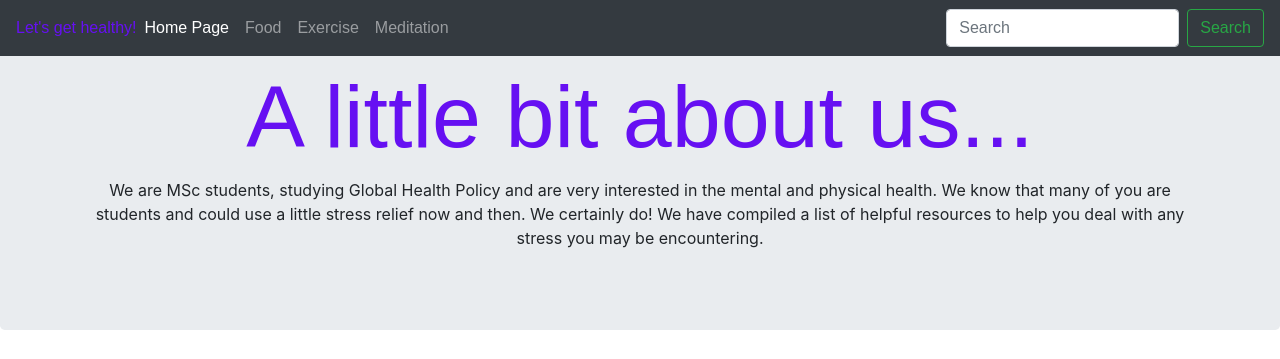
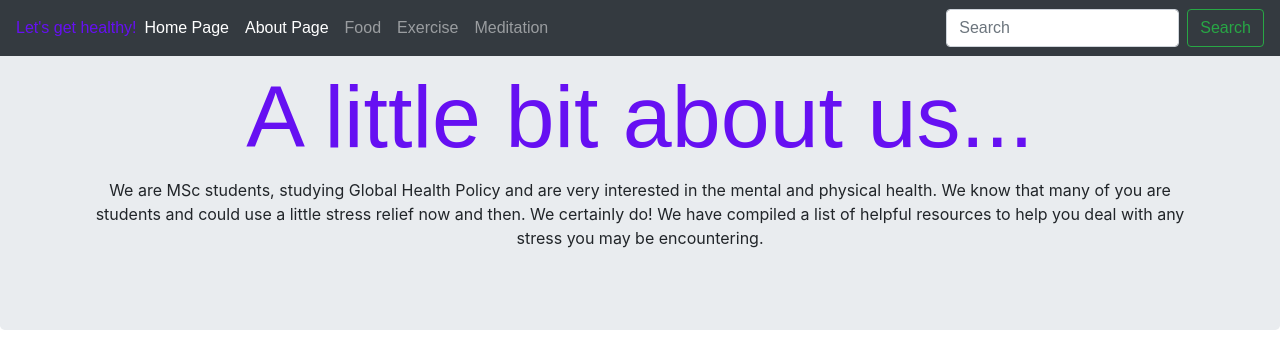
Before and after one commit to AnnaVanDeelen/group_project2, a plain HTML site: page aboutpage.html in a window 1280 px wide. Shown: the top 359 px of the page. Drawn offline with nearby package versions, Linux system fonts and the light colour scheme.

Commit message:
Added "About Page" to navigation bar

```diff
--- a/aboutpage.html
+++ b/aboutpage.html
@@ -17,6 +17,9 @@
       <ul class="navbar-nav mr-auto">
         <li class="nav-item active">
           <a class="nav-link" href="#">Home Page <span class="sr-only">(current)</span></a>
+        </li>
+        <li class="nav-item active">
+          <a class="nav-link" href="#">About Page <span class="sr-only">(current)</span></a>
         </li>
         <li class="nav-item">
           <a class="nav-link" href="#">Food</a>
```
